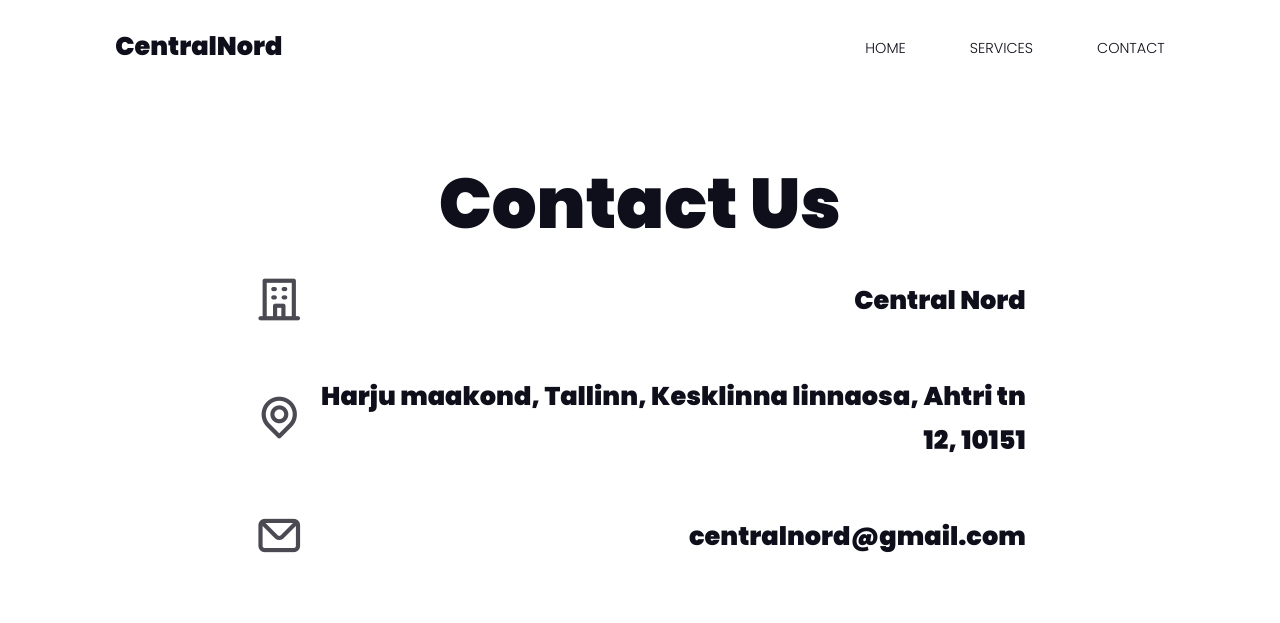
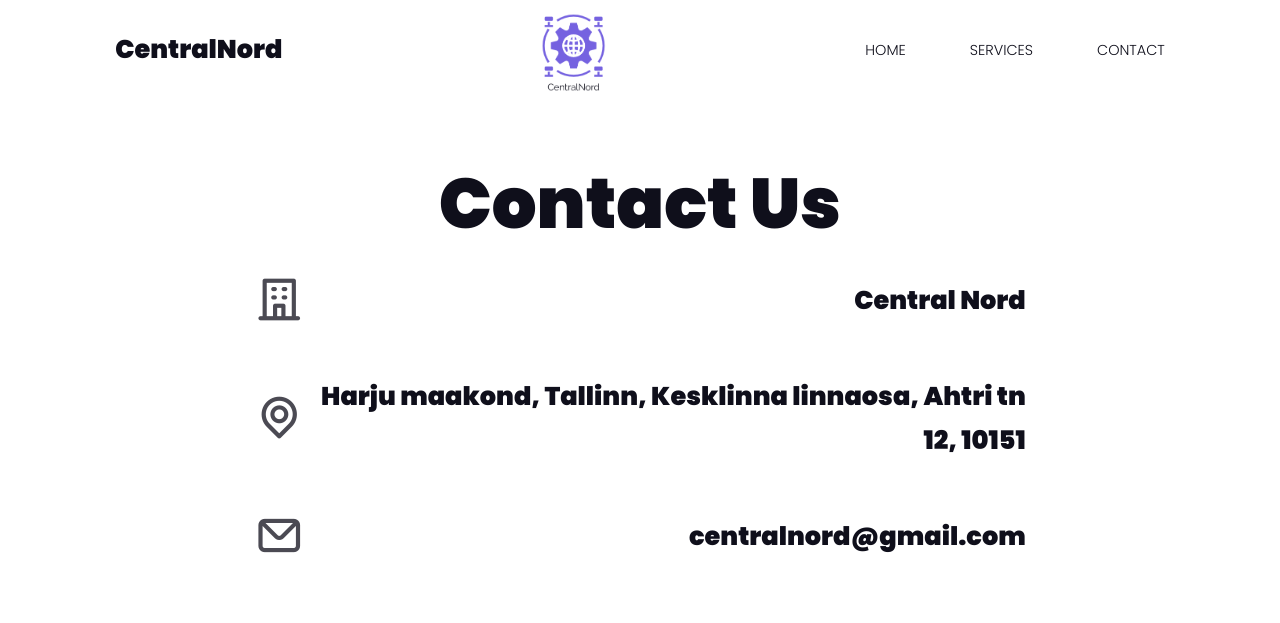
Before and after one commit to MihajloZivkovic1/CentralNord, a plain HTML site: page contact.html in a window 1280 px wide. Shown: the top 623 px of the page. Drawn offline with nearby package versions, Linux system fonts and the light colour scheme; the site is published under a folder, as on GitHub Pages, so addresses that start at the root find nothing.

Commit message:
Add files via upload

```diff
--- a/contact.html
+++ b/contact.html
@@ -19,7 +19,7 @@
 
             <a href="index.html" class="nav_logo">
 
-                <img src="/images/LogoMakr-7UNWWm.png"class="logo-1" alt="">
+                <img src="./images/LogoMakr-7UNWWm.png"class="logo-1" alt="">
 
 
             </a>
```
Also changed, not shown: index.html (+1 -1 lines), services.html (+1 -1 lines).
